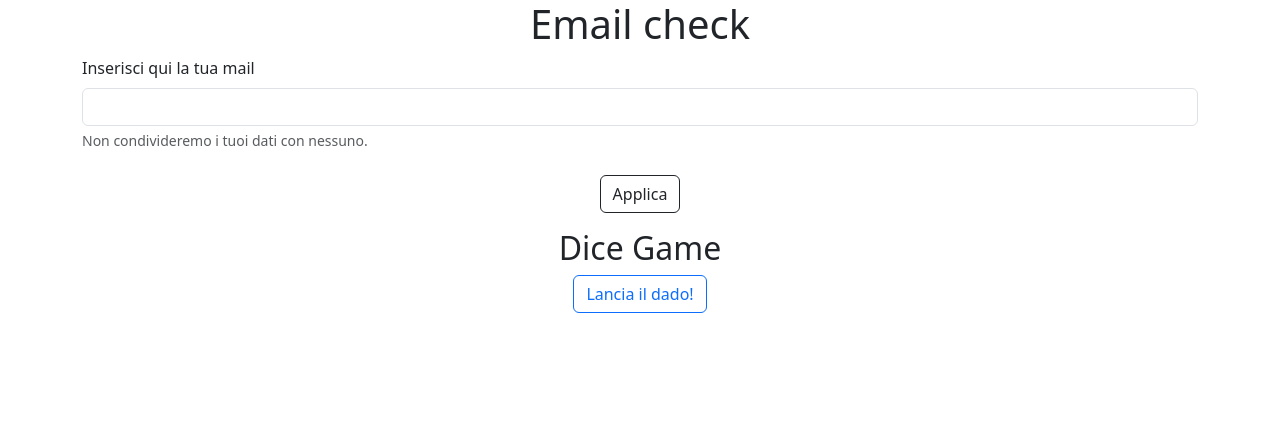
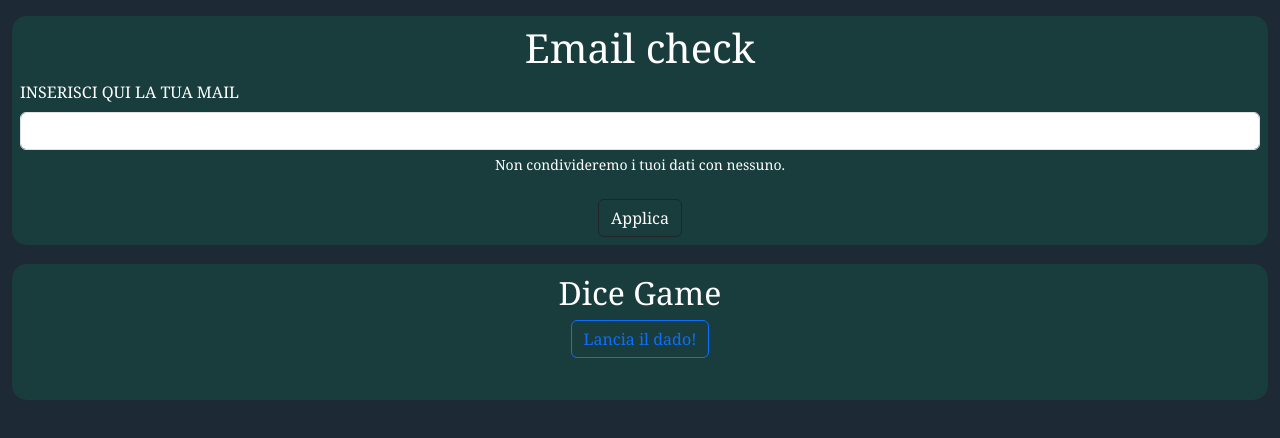
Before and after one commit to Aligern/js-mail-dadi, a plain HTML site: page index.html in a window 1280 px wide. Drawn offline with nearby package versions, Linux system fonts and the light colour scheme.

Commit message:
added some style

```diff
--- a/css/style.css
+++ b/css/style.css
@@ -0,0 +1,18 @@
+body {
+    font-family: Cambria, Cochin, Georgia, Times, 'Times New Roman', serif;
+}
+
+main {
+    width: 100vw;
+    height: 100vh;
+}
+.email-check, .dice-game {
+    border-radius: 15px;
+    padding: 10px;
+    background-color: #193D3D;
+    color: white;
+}
+
+.ls-bg {
+    background-color: #1D2A35;
+}
--- a/index.html
+++ b/index.html
@@ -9,19 +9,20 @@
 </head>
 
 <body>
-    <main>
-        <div class="container">
-            <div class="email-check">
+    <main class="ls-bg">
+        <div class="container-fluid pt-3 d-flex justify-content-between flex-column h-50 ">
+
+            <div class="email-check p-2">
                 <h1 class="text-center">
                     Email check
                 </h1>
 
                 <div class="mb-3">
-                    <label for="exampleInputEmail1" class="form-label">
+                    <label for="exampleInputEmail1" class="form-label text-uppercase">
                         Inserisci qui la tua mail
                     </label>
                     <input type="email" class="form-control" id="emailinput" value="">
-                    <div id="emailHelp" class="form-text">
+                    <div id="emailHelp" class="form-text text-white text-center">
                         Non condivideremo i tuoi dati con nessuno.</div>
                   </div>
 
@@ -30,7 +31,7 @@
 
                   <!-- this button activates the email check -->
                   <div class="d-flex justify-content-center">
-                    <button class="btn btn-outline-dark">
+                    <button class="btn btn-outline-dark text-white">
                        Applica
                     </button>
                 </div>
@@ -40,20 +41,15 @@
                 <h2 class="text-center">
                     Dice Game
                 </h2>
-
                 <div class="d-flex justify-content-center">
                     <button class="btn btn-outline-primary">
                         Lancia il dado!
                     </button>
                 </div>
-
                 <div>
-                    <div id="dice-img"></div>
-                    <div id="phrase"></div>
+                    <div id="dice-img" class="d-flex justify-content-center mt-3 "></div>
+                    <div id="phrase" class="text-uppercase text-center pb-3 "></div>
                 </div>
-
-
-
             </div>
         </div>
     </main>
--- a/js/script.js
+++ b/js/script.js
@@ -1,9 +1,7 @@
 // email check
-
 // this variable is our button
 const button = document.querySelector('.btn.btn-outline-dark');
 console.log(button);
-
 
 // here we explain the machine how to do the check
 button.addEventListener('click', function(){
```
